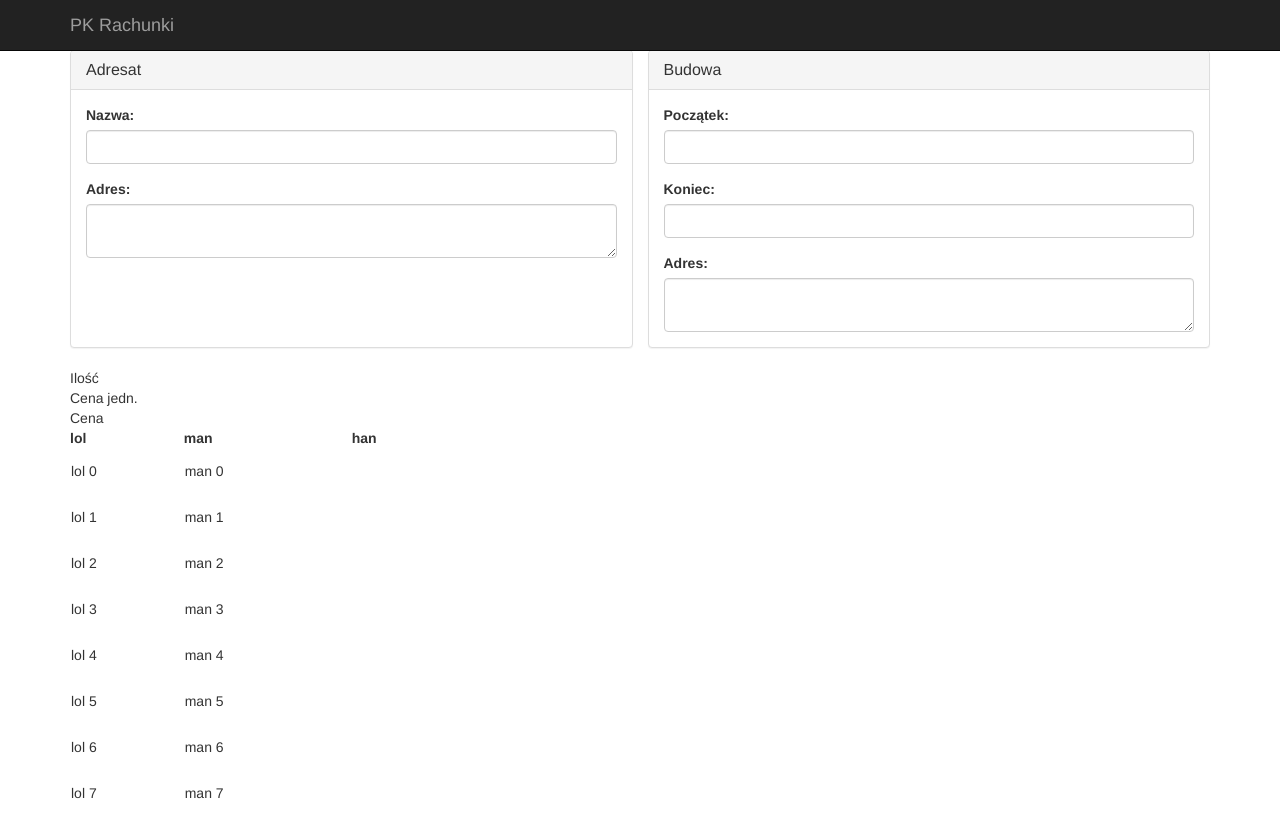
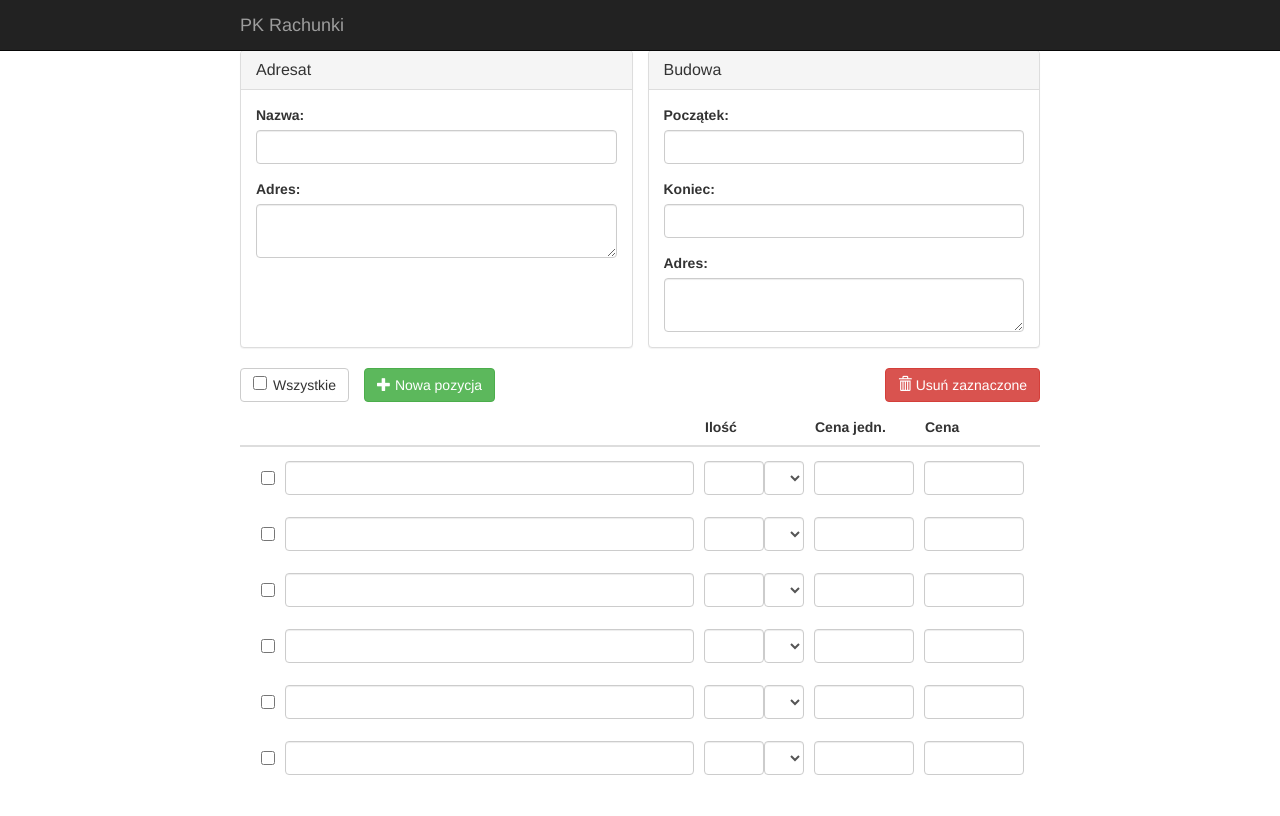
Before and after one commit to mkatch/PK-Rachunki, a Django app: template bills/templates/bills/edit.html in a window 1280 px wide. After the commit the page ends 775 px from the top, so only its background shows below. Run offline with Django 3.2, Linux system fonts and the light colour scheme; the template is opened without the code that fills it, so the values that code supplies are empty; parts of the project's set-up code (start-up, migrations or seed data) failed here and were passed over; some libraries are stand-ins or nearby versions.

Commit message:
Bill entry editing

```diff
--- a/bills/static/bills/css/edit.css
+++ b/bills/static/bills/css/edit.css
@@ -15,43 +15,69 @@
     margin-right: 15px;
 }
 
-#entries {
-    border-collapse: separate;
+#all-entries-button {
+    margin-right: 15px;
 }
 
-#entries-body td {
-    padding: 5px 0px;
+#all-entries-checkbox {
+    margin-right: 6px;
+}
+
+#entries-header {
+    display: flex;
+    padding: 15px 15px 8px 15px;
+    margin-bottom: 3px;
+    font-weight: bold;
+    border-bottom: 2px #ddd solid;
+}
+
+#entries li {
+    display: flex;
+    border-radius: 4px;
     border: 1px solid transparent;
 }
 
-#entries-body > tr:hover > td {
-    background: white;
-    box-shadow: 2px 1px 1px rgba(0, 0, 0, 0.05);
-    border-top-color: #ddd;
-    border-bottom-color: #ddd;
-}
-#entries-body td:first-child {
-    border-top-left-radius: 4px;
-    border-bottom-left-radius: 4px;
-}
-#entries-body td:last-child {
-    border-top-right-radius: 4px;
-    border-bottom-right-radius: 4px;
+#entries li:hover {
+    border-color: #ddd;
+    box-shadow: 0 1px 1px rgba(0, 0, 0, 0.05);
+    background-color: white;
 }
 
-#entries-body > tr:hover > td > div {
-    border-top-style: solid;
-    border-bottom-style: solid;
-}
-#entries-body > tr:hover > td:first-child > div {
-    border-left-style: solid;
-}
-#entries-body > tr:hover > td:last-child > div {
-    border-right-style: solid;
+.entry {
+    display: flex;
+    padding: 10px 15px 10px 0px;
+    flex-grow: 1;
 }
 
-#entries-body > tr:not(:hover) > td > input:not(:focus) {
-    border-color: white;
-    -webkit-box-shadow: none;
-    box-shadow: none;
+.entry-handle {
+    font-size: 20px;
+    color: white;
+    line-height: 54px;
+    text-align: center;
 }
+li:hover .entry-handle {
+    text-shadow: 1px 1px #aaa;
+    cursor: move;
+}
+
+input.entry-checkbox {
+    position: relative;
+    top: 20px;
+    margin-right: 10px;
+}
+.entry-name {
+    width: 0px;
+    flex-grow: 1;
+    margin-right: 10px
+}
+.entry-quantity {
+    width: 60px;
+}
+.entry-unit {
+    width: 40px;
+}
+.entry-unit-price,
+.entry-price {
+    width: 100px;
+    margin-left: 10px
+}
--- a/bills/static/bills/js/edit.js
+++ b/bills/static/bills/js/edit.js
@@ -6,9 +6,24 @@ $('.datepicker').datepicker({
     todayHighlight: true
 });
 
-$('#entries-body').sortable({
-    helper: function(event, elem) {
-        var nameNode = elem.children(".name")[0];
-        return nameNode.cloneNode(true);
-    },
+$('#all-entries-button').click(function () {
+    console.log("YoMama!");
+    var cb = $('#all-entries-checkbox');
+    cb.prop("checked", !cb.prop("checked")).trigger("change");
 });
+
+$('#all-entries-checkbox').change(function () {
+    var checked = $(this).prop("checked");
+    var slaves = $('.entry-checkbox');
+    for (var i = 0; i < slaves.length; ++i) {
+        slaves.prop("checked", checked);
+    }
+});
+
+$('#all-entries-checkbox').click(function (event) {
+    event.stopPropagation();
+});
+
+$('#entries').sortable({
+    handle: ".entry-handle",
+});
--- a/bills/templates/bills/edit.html
+++ b/bills/templates/bills/edit.html
@@ -52,25 +52,40 @@
             </div>
         </div>
     </div>
+    <button id="all-entries-button" class="btn btn-default pull-left">
+        <input id="all-entries-checkbox" type="checkbox">Wszystkie
+    </button>
+    <button id="new-entry-button" class="btn btn-success pull-left">
+        <span class="glyphicon glyphicon-plus"></span>&nbsp;Nowa pozycja
+    </button>
+    <button id="delete-entries-button" class="btn btn-danger pull-right">
+        <span class="glyphicon glyphicon-trash"></span>&nbsp;Usuń zaznaczone
+    </button>
     <div id="entries-header" class="expand">
-        <div class="name"></div>
-        <div class="quantity">Ilość</div>
-        <div class="unit"></div>
-        <div class="unit-price">Cena jedn.</div>
-        <div class="price">Cena</div>
+        <div class="entry-name"></div>
+        <div class="entry-quantity">Ilość</div>
+        <div class="entry-unit"></div>
+        <div class="entry-unit-price">Cena jedn.</div>
+        <div class="entry-price">Cena</div>
     </div>
-    <table id="entries" class="expand">
-        <thead>
-            <tr><th>lol</th><th>man</th><th>han</th></tr>
-        </thead>
-        <tbody id="entries-body">
-            {% for i in "xxxxxxxx" %}
-                <tr id="row-{{ forloop.counter0 }}">
-                    <td>lol {{ forloop.counter0 }}</td>
-                    <td class="name">man {{ forloop.counter0 }}</td>
-                    <td><input class="form-control" type="text"></td>
-                </tr>
-            {% endfor %}
-        </tbody>
-    </table>
+    <ul id="entries" class="list-group">
+        {% for i in "xxxxxx" %}
+            <li>
+                <div class="entry-handle">
+                    <span class="glyphicon glyphicon-option-vertical"></span>
+                </div>
+                <input class="entry-checkbox" type="checkbox">
+                <div class="entry">
+                    <input class="entry-name form-control" rows="1"></textarea>
+                    <input class="entry-quantity form-control" type="text">
+                    <select class="entry-unit form-control">
+                        <option value="val">Val</option>
+                        <option value="jolo">Jolo</option>
+                    </select>
+                    <input class="entry-unit-price form-control" type="text">
+                    <input class="entry-price form-control" type="text">
+                </div>
+            </li>
+        {% endfor %}
+    </ul>
 {% endblock content %}
--- a/bills/urls.py
+++ b/bills/urls.py
@@ -2,11 +2,14 @@ from django.conf.urls import patterns, url
 
 from bills import views
 
-urlpatterns = patterns('',
+urlpatterns = patterns(
+    '',
     # ex: /bills/
     url(r'^$', views.index, name='index'),
     # ex: /bills/new/
     url(r'^new/$', views.new, name='new'),
-    # ex: /bills/3/2014/
-    url(r'^(?P<bill_id>\d+)/$', views.detail, name='detail')
+    # ex: /bills/3/
+    url(r'^(?P<bill_id>\d+)/$', views.detail, name='detail'),
+    # ex: /bills/3/edit
+    url(r'^(?P<bill_id>\d+)/edit/$', views.edit, name='edit'),
 )
--- a/static/css/base.css
+++ b/static/css/base.css
@@ -1,5 +1,10 @@
 body {
     padding-top: 50px;
+}
+
+.container {
+    width: 800px;
+    padding: 0;
 }
 
 .expand {
@@ -9,3 +14,9 @@ body {
 .form-group:last-child {
     margin-bottom: 0px;
 }
+
+input[type="checkbox"] {
+    width: 14px;
+    height: 14px;
+    margin: 0;
+}
```
Also changed, not shown: bills/views.py (+8 -3 lines), 1 other file.
